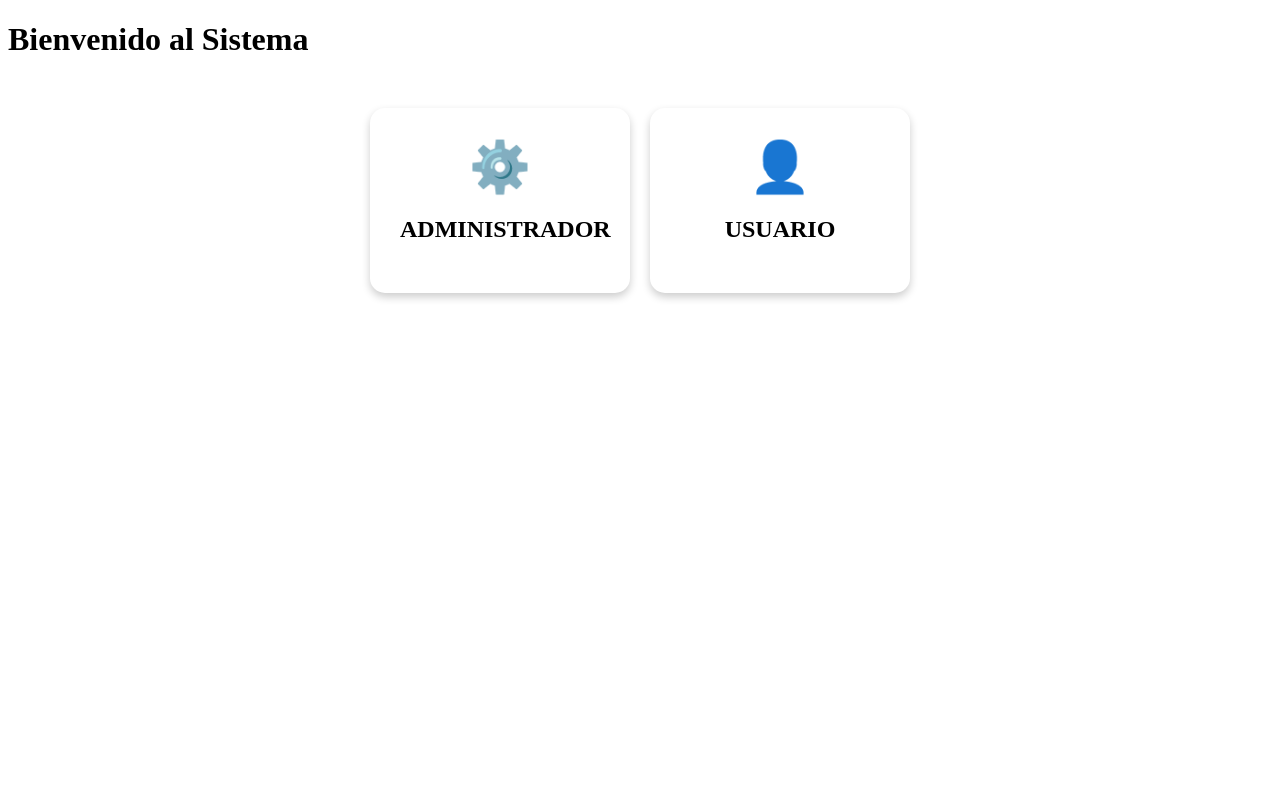
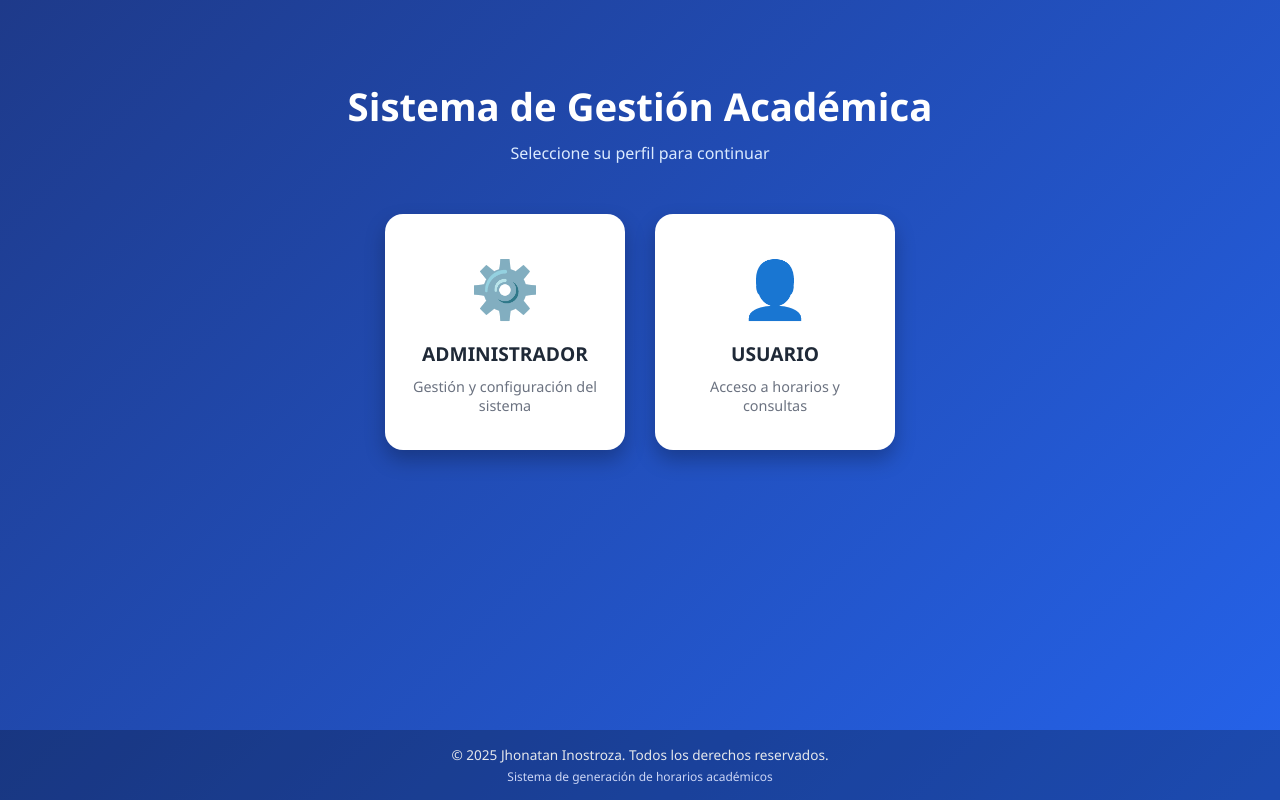
Before and after one commit to Jhonatan-Inostroza/Generador_Horarios_2, a plain HTML site: page Pagina/Principal.html in a window 1280 px wide. Drawn offline with Linux system fonts and the light colour scheme; files that its build step writes are made by us from their sources.

Commit message:
Instrucciones en Generador.html

```diff
--- /dev/null
+++ b/Pagina/CSS/Principal.css
@@ -0,0 +1,104 @@
+/* ================== RESET BÁSICO ================== */
+* {
+    margin: 0;
+    padding: 0;
+    box-sizing: border-box;
+    font-family: 'Segoe UI', Arial, sans-serif;
+}
+
+/* ================== BODY ================== */
+body {
+    min-height: 100vh;
+    background: linear-gradient(135deg, #1e3a8a, #2563eb);
+    display: flex;
+    flex-direction: column;
+    justify-content: space-between;
+    color: #1f2937;
+    /*background: red !important;*/
+}
+
+/* ================== CONTENEDOR ================== */
+.container {
+    text-align: center;
+    padding-top: 80px;
+}
+
+/* ================== HEADER ================== */
+.header h1 {
+    font-size: 2.4rem;
+    color: #ffffff;
+    margin-bottom: 10px;
+}
+
+.subtitle {
+    font-size: 1rem;
+    color: #dbeafe;
+    margin-bottom: 50px;
+}
+
+/* ================== CARDS ================== */
+.card-container {
+    display: flex;
+    gap: 30px;
+    justify-content: center;
+    flex-wrap: wrap;
+}
+
+.card {
+    width: 240px;
+    padding: 35px 25px;
+    text-align: center;
+    border-radius: 18px;
+    background: white;
+    box-shadow: 0 10px 20px rgba(0,0,0,0.25);
+    text-decoration: none;
+    color: #1f2937;
+    transition: transform 0.25s ease, box-shadow 0.25s ease;
+}
+
+.card:hover {
+    transform: translateY(-8px);
+    box-shadow: 0 15px 30px rgba(0,0,0,0.35);
+}
+
+/* ================== ICONOS ================== */
+.icon {
+    font-size: 56px;
+    margin-bottom: 15px;
+}
+
+.card h2 {
+    font-size: 1.2rem;
+    margin-bottom: 10px;
+}
+
+.card p {
+    font-size: 0.9rem;
+    color: #6b7280;
+}
+
+/* ================== FOOTER ================== */
+.footer {
+    background: rgba(0,0,0,0.25);
+    color: #e5e7eb;
+    text-align: center;
+    padding: 15px 10px;
+    font-size: 0.85rem;
+}
+
+.footer-small {
+    font-size: 0.75rem;
+    color: #cbd5f5;
+    margin-top: 4px;
+}
+
+/* ================== RESPONSIVE ================== */
+@media (max-width: 600px) {
+    .card {
+        width: 90%;
+    }
+
+    .header h1 {
+        font-size: 1.8rem;
+    }
+}
--- a/Pagina/Principal.css
+++ /dev/null
@@ -1,25 +0,0 @@
-.card-container {
-    display: flex;
-    gap: 20px;
-    justify-content: center;
-    margin-top: 50px;
-}
-
-.card {
-    width: 200px;
-    padding: 30px;
-    text-align: center;
-    border-radius: 15px;
-    background: white;
-    box-shadow: 0 4px 8px rgba(0,0,0,0.2);
-    text-decoration: none;
-    color: black;
-    transition: 0.3s;
-}
-
-.card:hover {
-    transform: scale(1.05);
-    background: #e0e0e0;
-}
-
-.icon { font-size: 50px; }
--- a/Pagina/Principal.html
+++ b/Pagina/Principal.html
@@ -3,22 +3,45 @@
 <head>
     <meta charset="UTF-8">
     <title>Seleccione Perfil</title>
+    <meta name="viewport" content="width=device-width, initial-scale=1.0">
     <link rel="stylesheet" href="/css/Principal.css">
 </head>
 <body>
+
     <div class="container">
-        <h1>Bienvenido al Sistema</h1>
+
+        <!-- HEADER -->
+        <header class="header">
+            <h1>Sistema de Gestión Académica</h1>
+            <p class="subtitle">Seleccione su perfil para continuar</p>
+        </header>
+
+        <!-- CARDS -->
         <div class="card-container">
             <a href="/login?rol=admin" class="card">
                 <div class="icon">⚙️</div>
                 <h2>ADMINISTRADOR</h2>
+                <p>Gestión y configuración del sistema</p>
             </a>
 
             <a href="/login?rol=user" class="card">
                 <div class="icon">👤</div>
                 <h2>USUARIO</h2>
+                <p>Acceso a horarios y consultas</p>
             </a>
         </div>
+
     </div>
+
+    <!-- FOOTER -->
+    <footer class="footer">
+        <p>
+            © 2025 Jhonatan Inostroza. Todos los derechos reservados.
+        </p>
+        <p class="footer-small">
+            Sistema de generación de horarios académicos
+        </p>
+    </footer>
+
 </body>
 </html>
```
Also changed, not shown: Generador/Tabs/Generador.html (+18 -2 lines), 2 other files.
